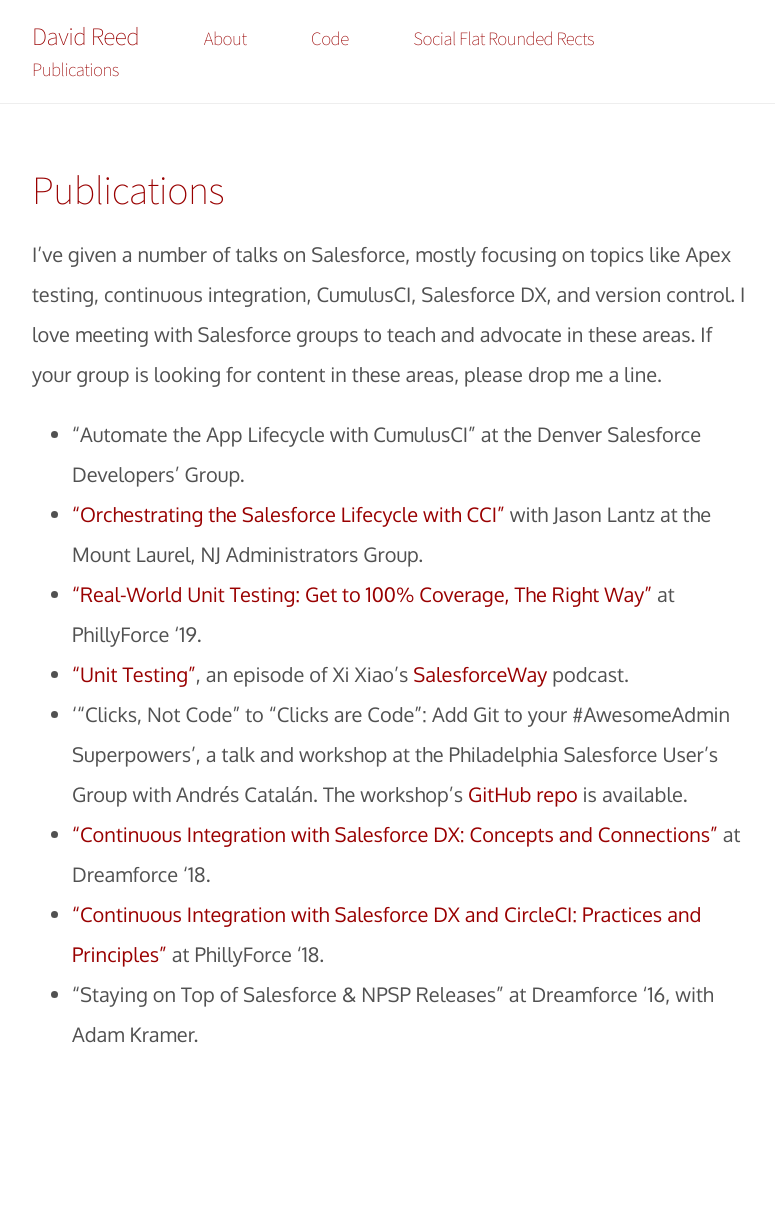
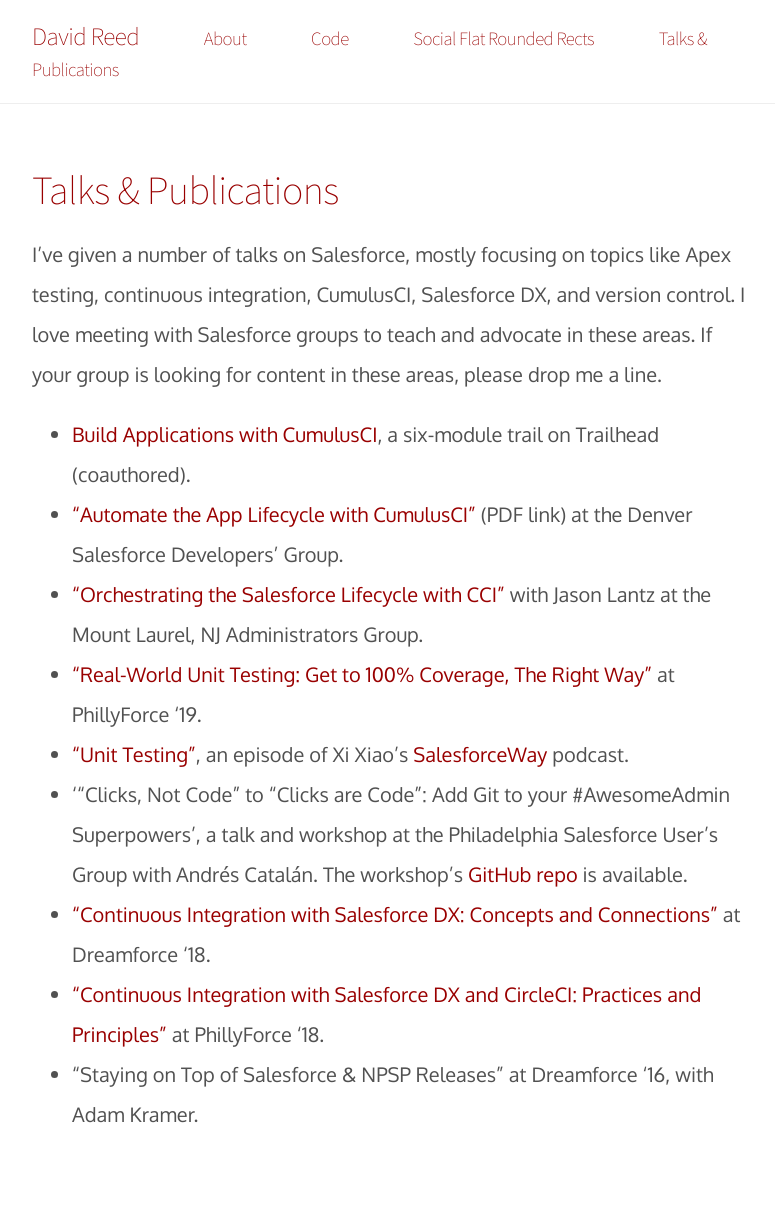
Before and after one commit to davidmreed/davidmreed.github.io, a Jekyll site: the page built from publications.md, in a window 1280 px wide. Shown: the whole page, without its empty margins (248-1023 px from the left). Built offline with Jekyll 4.4.1, drawn with Linux system fonts in a browser that asks for light colours; some web fonts are replaced; before the commit the page ends 1134 px from its top, so only the background shows below that.

Commit message:
Add publications

```diff
--- a/publications.md
+++ b/publications.md
@@ -1,11 +1,12 @@
 ---
 layout: page
-title: Publications
+title: Talks & Publications
 ---
 
 I've given a number of talks on Salesforce, mostly focusing on topics like Apex testing, continuous integration, CumulusCI, Salesforce DX, and version control. I love meeting with Salesforce groups to teach and advocate in these areas. If your group is looking for content in these areas, please drop me a line.
 
- - "Automate the App Lifecycle with CumulusCI" at the Denver Salesforce Developers' Group.
+ - [Build Applications with CumulusCI](https://trailhead.salesforce.com/en/content/learn/trails/build-applications-with-cumulusci), a six-module trail on Trailhead (coauthored).
+ - ["Automate the App Lifecycle with CumulusCI"](https://www.ktema.org/public/cumulusci/Automate_the_App_Lifecycle_with_CumulusCI.pdf) (PDF link) at the Denver Salesforce Developers' Group.
  - ["Orchestrating the Salesforce Lifecycle with CCI"](https://trailblazercommunitygroups.com/events/details/salesforce-mount-laurel-nj-administrators-group-presents-orchestrating-the-salesforce-lifecycle-with-cci-salesforceorg-special-event/) with Jason Lantz at the Mount Laurel, NJ Administrators Group.
  - ["Real-World Unit Testing: Get to 100% Coverage, The Right Way"](https://www.youtube.com/watch?v=JkjTDxbYPgY) at PhillyForce '19.
  - ["Unit Testing"](https://salesforceway.com/podcast/unit-testing/), an episode of Xi Xiao's [SalesforceWay](https://salesforceway.com/) podcast.
```
Also changed, not shown: code.md (+1 -1 lines).
